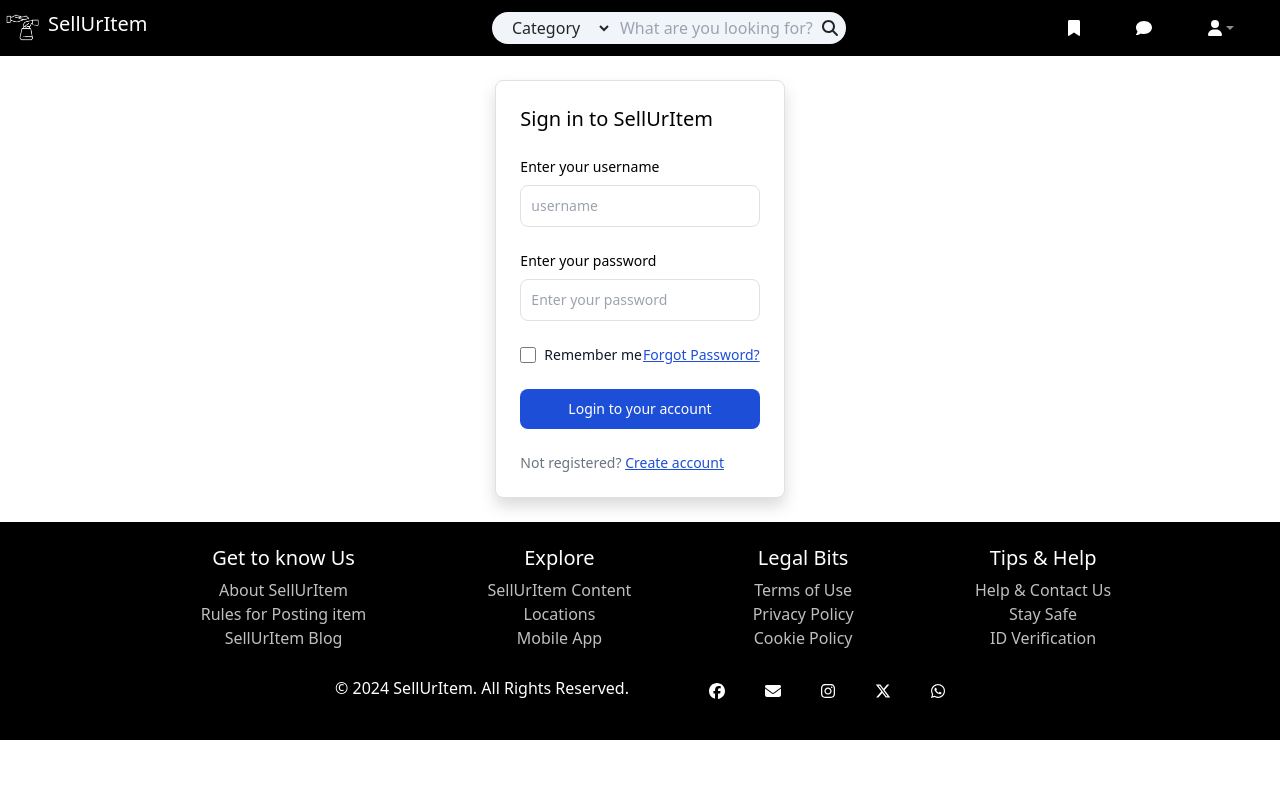
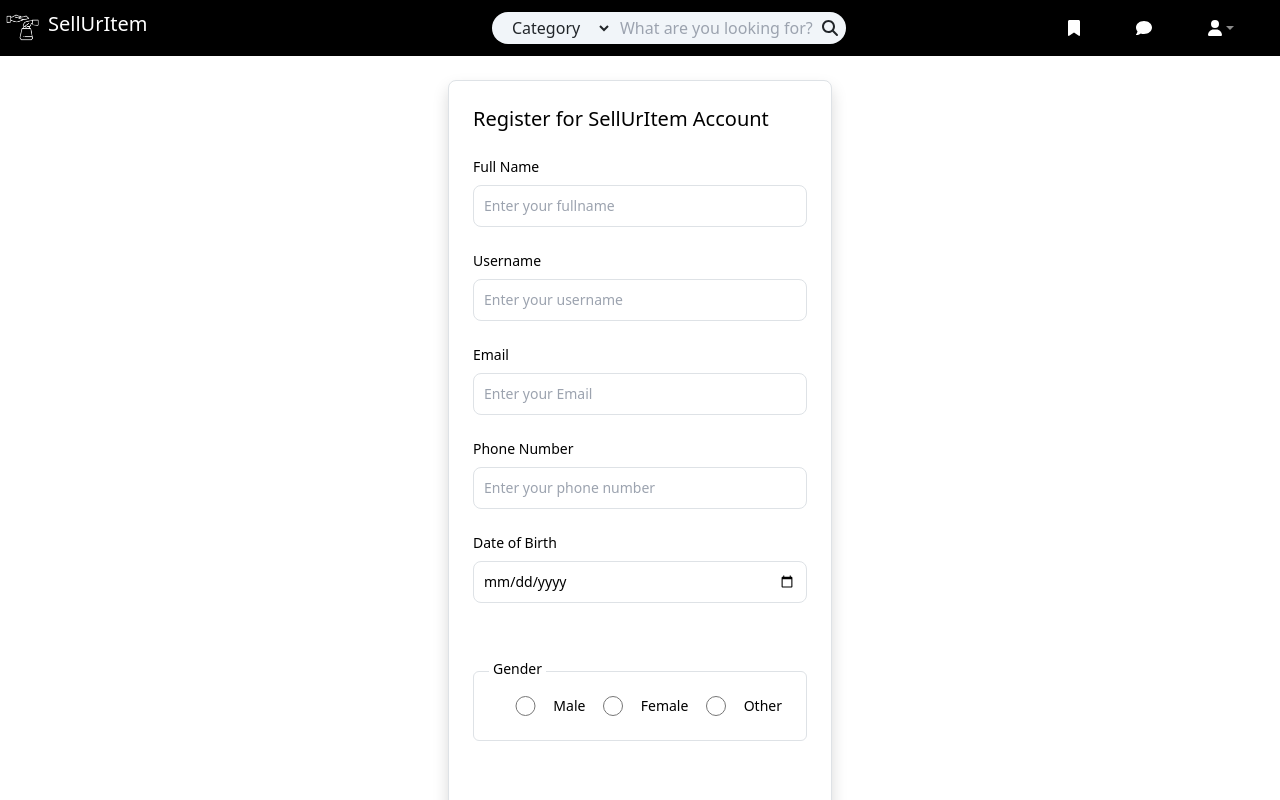
Before and after one commit to Lula-Benni/sell-ur-item-front-end, a React (Vite) app: page /register in a window 1280 px wide. Shown: the top 800 px of the page. Built offline with nearby package versions, Linux system fonts and the light colour scheme.

Commit message:
Instakked react router

```diff
--- a/package.json
+++ b/package.json
@@ -17,7 +17,8 @@
     "bootstrap": "^5.3.3",
     "react": "^18.3.1",
     "react-bootstrap": "^2.10.4",
-    "react-dom": "^18.3.1"
+    "react-dom": "^18.3.1",
+    "react-router-dom": "^6.24.1"
   },
   "devDependencies": {
     "@types/react": "^18.3.3",
--- a/src/App.jsx
+++ b/src/App.jsx
@@ -1,4 +1,4 @@
-import { useState } from 'react'
+import { useState, React } from 'react'
 import reactLogo from './assets/react.svg'
 import viteLogo from '/vite.svg'
 import NavigationBar from './components/NavigationBar'
@@ -8,9 +8,10 @@
 import Login from './components/Login'
 import Register from './components/Register'
 import ForgotPassword from './components/ForgotPassword'
+import MyItems from './components/menu/MyItems'
+import AddItems from './components/menu/AddItems'
+import { Routes, Route } from 'react-router-dom'
 function App() {
-  const [count, setCount] = useState(0)
-
   const [view, setView] = useState('login');
 
   const showRegister = () => setView('register');
@@ -20,11 +21,15 @@
   return (
     <div className='App'>
       <NavigationBar/>
-        {view==='login' ?
-          <Login showRegister={showRegister} showForgotPassword={showForgotPassword} />
-          : view==='register' ? <Register showLogin={showLogin} />:
-          <ForgotPassword showLogin={showLogin} />
-        }
+      <Routes>
+        <Route path="/" element={<Login />}/>
+        <Route path="/home" element={<Home />}/>
+        <Route path="/login" element={<Login />}/>
+        <Route path="/register" element={<Register />}/>
+        <Route path="/forgot-password" element={<ForgotPassword />}/>
+        <Route path="/my-items" element={<MyItems />} />
+        <Route path='/add-items' element={<AddItems/>} />
+      </Routes>
       <FooterBar/>
     </div>
   )
--- a/src/components/ForgotPassword.jsx
+++ b/src/components/ForgotPassword.jsx
@@ -1,3 +1,5 @@
+import { Link } from "react-router-dom"
+
 const ForgotPassword = ({showLogin}) =>{
     return(
         <div className="flex justify-center items-center">
@@ -10,7 +12,7 @@
                 </div>
                 <button type="submit" className="w-full text-white bg-blue-700 hover:bg-blue-800 focus:ring-4 focus:outline-none focus:ring-blue-300 font-medium rounded-lg text-sm px-5 py-2.5 text-center dark:bg-blue-600 dark:hover:bg-blue-700 dark:focus:ring-blue-800">Reset Passsword</button>
                 <hr/>
-                <a onClick={showLogin} href="#" className="ms-auto text-sm text-blue-700 hover:underline dark:text-blue-500">Forgot Password?</a>
+                <Link to='/login' className="ms-auto text-sm text-blue-700 hover:underline dark:text-blue-500">Forgot Password?</Link>
             </form>
         </div>
         </div>
--- a/src/components/HamburgerMenu.jsx
+++ b/src/components/HamburgerMenu.jsx
@@ -5,6 +5,8 @@
 import { faBookmark } from '@fortawesome/free-solid-svg-icons';
 import { faBars } from '@fortawesome/free-solid-svg-icons';
 import Dropdown from 'react-bootstrap/Dropdown';
+import { Link } from 'react-router-dom';
+
 
 const HamburgerMenu = () => {
   const [show, setShow] = useState(false);
@@ -27,8 +29,8 @@
         <a className="py-1 px-4 hover:bg-footer-text-col nav-link" href="javascript:void(0)">Go to Profile</a>
         <a className="py-1 px-4 hover:bg-footer-text-col nav-link" href="javascript:void(0)">Messages</a>
         <a className="py-1 px-4 hover:bg-footer-text-col nav-link" href="javascript:void(0)">Saved Items</a>
-        <a className="py-1 px-4 hover:bg-footer-text-col nav-link" href="javascript:void(0)">My Items</a>
-        <a className="py-1 px-4 hover:bg-footer-text-col nav-link" href="javascript:void(0)">Add Items</a>
+        <Link to='/my-items' className="py-1 text-black px-4 hover:bg-footer-text-col nav-link">My Items</Link>
+        <Link to='/add-items' className="py-1 text-black px-4 hover:bg-footer-text-col nav-link">Add Items</Link>
         <a className="py-1 px-4 hover:bg-footer-text-col nav-link" href="javascript:void(0)">Log Out</a>
       </div>
     </div>
--- a/src/components/Login.jsx
+++ b/src/components/Login.jsx
@@ -1,6 +1,7 @@
+import { Link } from "react-router-dom"
 import Register from "./Register"
 
-const Login = ({showRegister, showForgotPassword}) =>{
+const Login = () =>{
     return(
         <div className="flex justify-center items-center">
         <div className="my-4 max-w-sm p-4 bg-white border border-gray-200 rounded-lg shadow sm:p-6 md:p-8 dark:bg-gray-800 dark:border-gray-700">
@@ -21,11 +22,11 @@
                         </div>
                         <label for="remember" className="ms-2 text-sm font-medium text-gray-900 dark:text-gray-300">Remember me</label>
                     </div>
-                    <a onClick={showForgotPassword} href="#" className="ms-auto text-sm text-blue-700 hover:underline dark:text-blue-500">Forgot Password?</a>
+                    <Link to='/forgot-password' className="ms-auto text-sm text-blue-700 hover:underline dark:text-blue-500">Forgot Password?</Link>
                 </div>
                 <button type="submit" className="w-full text-white bg-blue-700 hover:bg-blue-800 focus:ring-4 focus:outline-none focus:ring-blue-300 font-medium rounded-lg text-sm px-5 py-2.5 text-center dark:bg-blue-600 dark:hover:bg-blue-700 dark:focus:ring-blue-800">Login to your account</button>
                 <div className="text-sm font-medium text-gray-500 dark:text-gray-300">
-                    Not registered? <a onClick={showRegister} href="#" className="text-blue-700 hover:underline dark:text-blue-500">Create account</a>
+                    Not registered? <Link to='/register' className="text-blue-700 hover:underline dark:text-blue-500">Create account</Link>
                 </div>
             </form>
         </div>
--- a/src/components/NavigationBar.jsx
+++ b/src/components/NavigationBar.jsx
@@ -7,6 +7,7 @@
 import { faBookmark } from '@fortawesome/free-solid-svg-icons';
 import { faCaretDown } from '@fortawesome/free-solid-svg-icons';
 import icon from '../assets/icon.png'
+import { Link } from 'react-router-dom';
 
 function NavigationBar(){
     const [show, setShow] = useState(false);
@@ -17,10 +18,10 @@
         <nav className="navbar navbar-expand-sm navbar-dark bg-black">
             <div className="w-full flex justify-between items-center">
                 <div className='hidden sm:flex flex items-center'  style={{paddingRight: '20%'}} >
-                    <a className="no-underline flex items-center w-12 h-9 text-white" href="javascript:void(0)">
+                    <Link to='/home' className="no-underline flex items-center w-12 h-9 text-white">
                         <img className="icon" src={icon} alt="icon"/>
                         <h4 className="navbar-brand">SellUrItem</h4>
-                    </a>
+                    </Link>
                 </div>
                 <SearchBar className='inline'/>
                 <HamburgerMenu/>
@@ -44,7 +45,8 @@
                             <div className={` w-fit whitespace-nowrap text-center dropdown-menu dropdown-menu-end ${show ? 'show' : ''}`}
                                 aria-labelledby="dropdown-menu">
                                 <a className="py-1 text-black px-4 hover:bg-footer-text-col nav-link" href="javascript:void(0)">Go to Profile</a>
-                                <a className="py-1 text-black px-4 hover:bg-footer-text-col nav-link" href="javascript:void(0)">My Items</a>
+                                <Link to='/my-items' className="py-1 text-black px-4 hover:bg-footer-text-col nav-link">My Items</Link>
+                                <Link to='/add-items' className="py-1 text-black px-4 hover:bg-footer-text-col nav-link">Add Items</Link>
                                 <a className="py-1 text-black hover:bg-footer-text-col px-4 nav-link" href="javascript:void(0)">Add Items</a>
                                 <a className="py-1 text-black px-4 hover:bg-footer-text-col nav-link" href="javascript:void(0)">Log Out</a>
                             </div>
--- a/src/components/Register.jsx
+++ b/src/components/Register.jsx
@@ -1,3 +1,5 @@
+import { Link } from "react-router-dom"
+
 const Register = ({showLogin})=> {
     return(
         <div className="flex justify-center items-center">
@@ -70,7 +72,7 @@
                 <button type="submit" className="w-full text-white bg-blue-700 hover:bg-blue-800 focus:ring-4 focus:outline-none focus:ring-blue-300 font-medium rounded-lg text-sm px-5 py-2.5 text-center dark:bg-blue-600 dark:hover:bg-blue-700 dark:focus:ring-blue-800">Register your account</button>
             </form>
             <div className="pt-4 text-sm font-medium text-black dark:text-gray-300">
-            Already have an account? <a onClick={showLogin} href="#" className="pl-2 text-blue-700 hover:underline dark:text-blue-500">Click here to login</a>
+            Already have an account? <Link to='/login' className="pl-2 text-blue-700 hover:underline dark:text-blue-500">Click here to login</Link>
             </div>
         </div>
         </div>
--- a/src/main.jsx
+++ b/src/main.jsx
@@ -4,9 +4,12 @@
 import './index.css'
 import 'bootstrap/dist/css/bootstrap.min.css';
 import 'bootstrap/dist/js/bootstrap.bundle.min.js';
+import { BrowserRouter } from 'react-router-dom';
 
 ReactDOM.createRoot(document.getElementById('root')).render(
   <React.StrictMode>
-    <App />
+    <BrowserRouter>
+      <App />
+    </BrowserRouter>
   </React.StrictMode>,
 )
```
Also changed, not shown: 1 other file (tests, documents, lock files or other folders).
